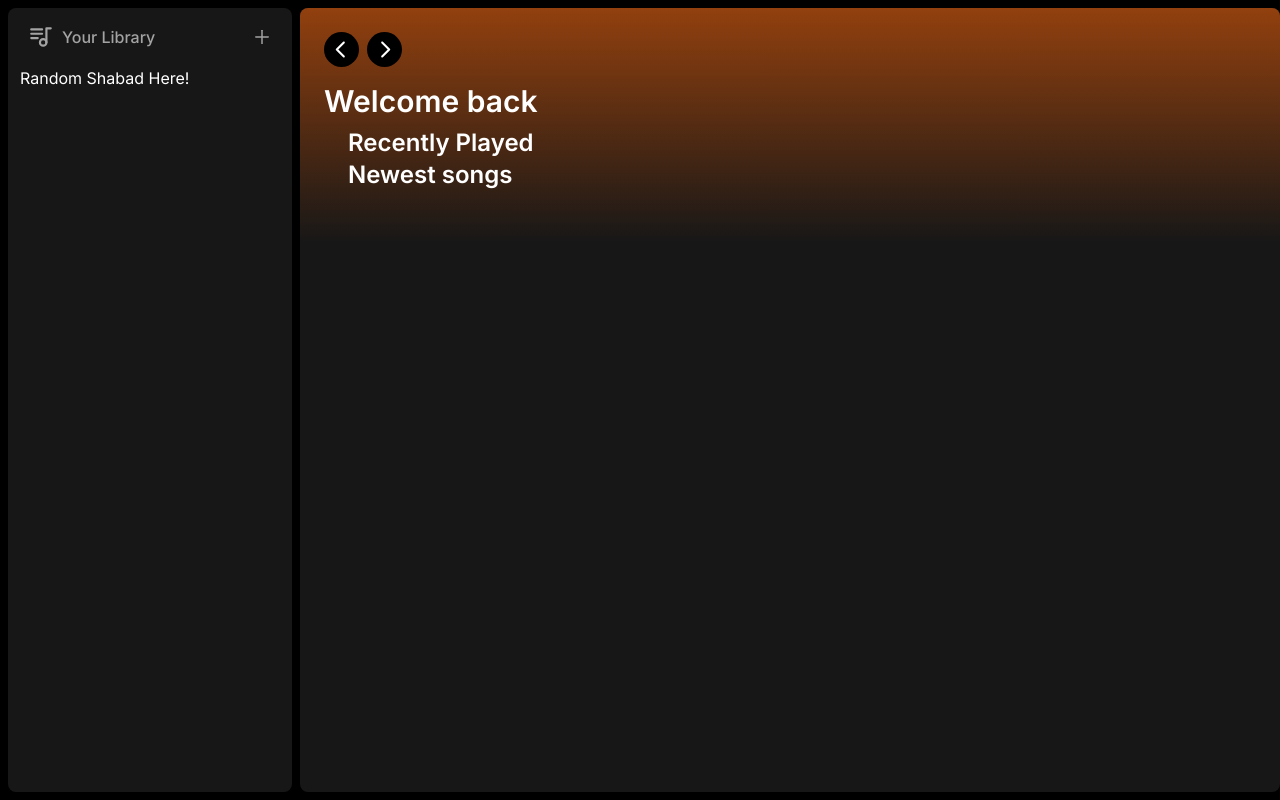
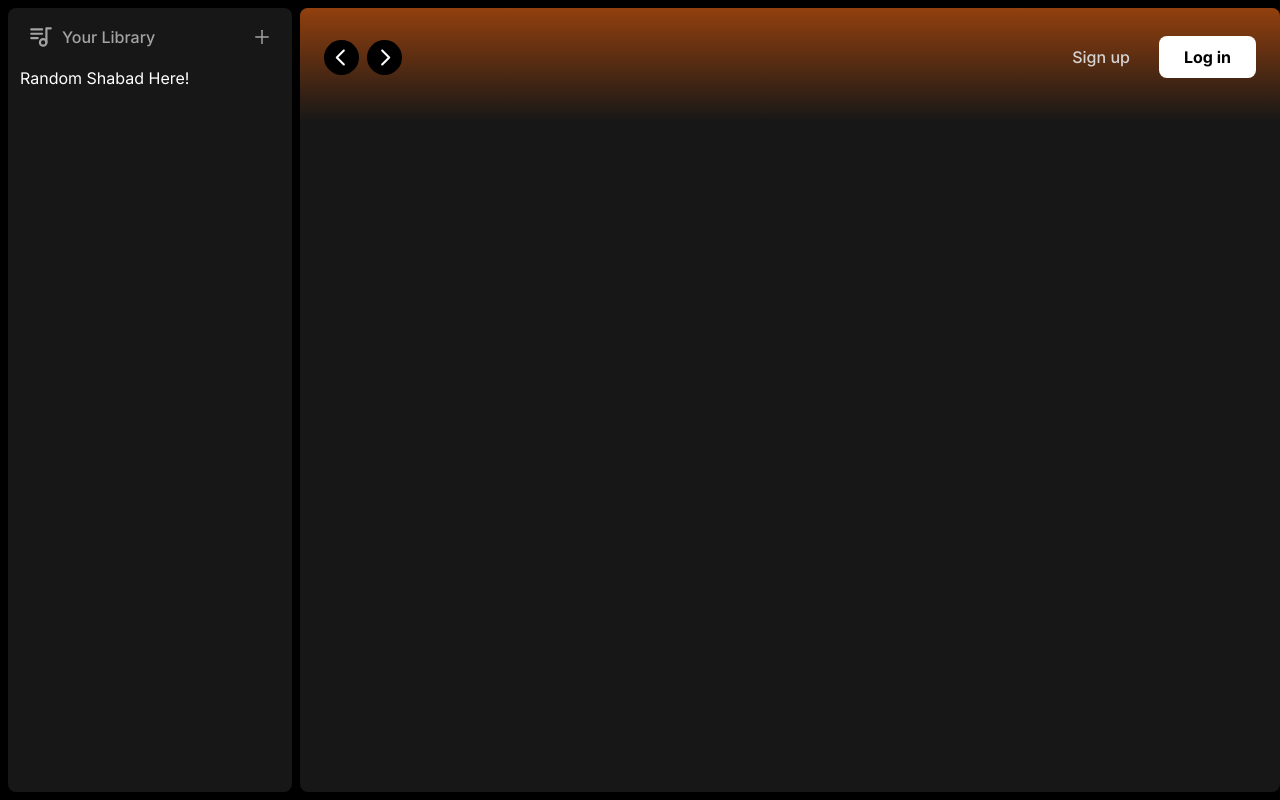
Before and after one commit to PrabhjotSodhi/sikhi, a Next.js app: page / in a window 1280 px wide. Built offline with nearby package versions, Linux system fonts and the light colour scheme.

Commit message:
Button Component

```diff
--- /dev/null
+++ b/components/Button.tsx
@@ -0,0 +1,24 @@
+import { forwardRef } from "react";
+import { twMerge } from "tailwind-merge";
+
+export interface ButtonProps
+  extends React.ButtonHTMLAttributes<HTMLButtonElement> {}
+
+const Button = forwardRef<HTMLButtonElement, ButtonProps>(({
+  className,
+  children,
+  disabled,
+  type = 'button',
+  ...props
+}, ref) => {
+  return (
+    <button type={type}
+    className={twMerge(`w-full rounded-lg bg-yellow-500 border border-transparent px-3 py-3 disabled:cursor-not-allowed
+    disabled:opacity-50 text-black font-bold hover:opacity-75 transition`, disabled && 'opacity-75 cursor-not-allowed',className)}
+    disabled={disabled} ref={ref} {...props}>{children}</button>
+  );
+});
+
+Button.displayName = "Button";
+
+export default Button;
--- a/components/Header.tsx
+++ b/components/Header.tsx
@@ -5,6 +5,7 @@ import { RxCaretLeft, RxCaretRight } from "react-icons/rx";
 import { useRouter } from "next/navigation";
 import { FaUserAlt } from "react-icons/fa";
 import { BiSearch } from "react-icons/bi";
+import Button from "./Button";
 
 
 interface HeaderProps {
@@ -22,7 +23,7 @@ const Header: React.FC<HeaderProps> = ({
     <div className={twMerge("h-fit bg-gradient-to-b from-amber-800 p-6", className)}>
       <div className="w-full mb-4 flex items-center justify-between">
         <div className="hidden md:flex gap-x-2 items-center">
-          <button className="rounded-full bg-black flex items-center justify-center cursor-pointer hover:opacity-75 transition">
+          <button onClick={() => router.back()} className="rounded-full bg-black flex items-center justify-center cursor-pointer hover:opacity-75 transition">
             <RxCaretLeft className="text-white" size={35} />
           </button>
           <button onClick={() => router.forward()} className="rounded-full bg-black flex items-center justify-center cursor-pointer hover:opacity-75 transition">
@@ -34,9 +35,18 @@ const Header: React.FC<HeaderProps> = ({
         </div>
         <div className="flex justify-between items-center gap-x-4">
         </div>
+        <div className="flex justify-between items-center gap-x-4">
+            <>
+              <div>
+                <Button className="bg-transparent text-neutral-300 font-medium">Sign up</Button>
+              </div>
+              <div>
+                <Button className="bg-white px-6 py-2">Log in</Button>
+              </div>
+            </>
+        </div>
       </div>
-      {children}
-    </div>
+      </div>
   );
 }
 
```
